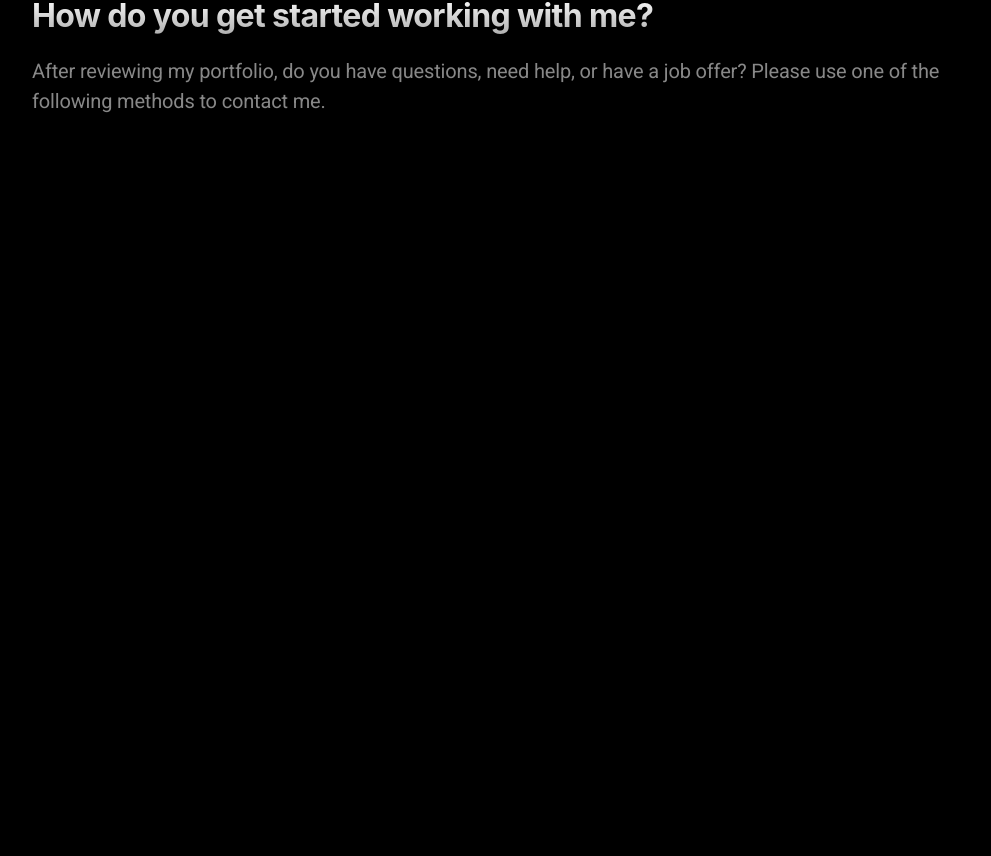
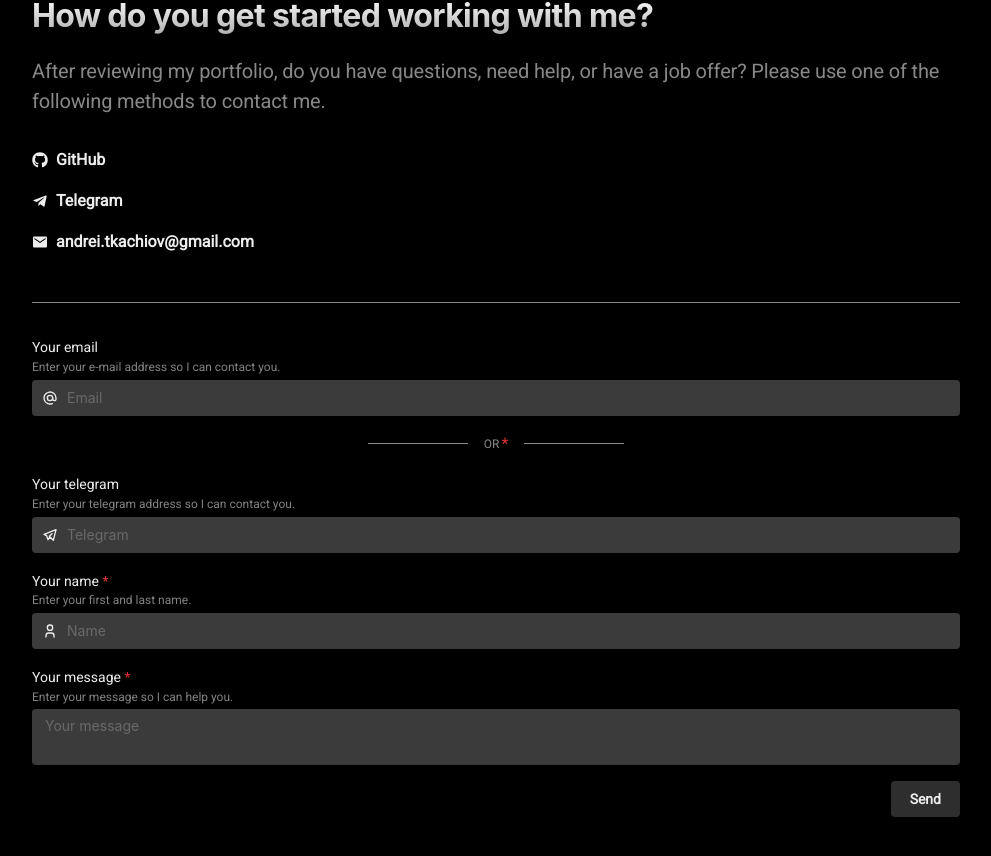
Before and after one commit to AndreiTka4iov/Andrei_Tka4iov_Web, a Next.js app: page / in a window 1280 px wide. Shown: the part 904-1760 px from the top of the page, without its empty margins (144-1135 px from the left). Before the commit the page ends 1062 px from the top, so only its background shows below. Built offline with nearby package versions, Linux system fonts and the light colour scheme.

Commit message:
feat: add get started block

```diff
--- a/src/components/GetStarted/index.tsx
+++ b/src/components/GetStarted/index.tsx
@@ -1,7 +1,70 @@
-import { Flex, Text, Title } from "@mantine/core";
+import { Button, Flex, Input, Text, Textarea, Title } from "@mantine/core";
 import styles from "./styles.module.css";
+import { BiLogoTelegram } from "react-icons/bi";
+import { IoMdMail } from "react-icons/io";
+import { FaGithub } from "react-icons/fa";
+import { useGetStarted } from "@/hooks/homePage/useGetStarted";
+import { FormEvent } from "react";
+import { contactApi } from "@/API/contact/route";
+import { notifications } from "@mantine/notifications";
+import { IconCheck, IconX } from "@tabler/icons-react";
+import { IconAt, IconBrandTelegram, IconUser } from "@tabler/icons-react";
 
 const GetStarted = () => {
+  const {
+    clearForm,
+
+    validateEmail,
+
+    isLoading,
+    setIsLoading,
+
+    emailValue,
+    setEmailValue,
+    telegramValue,
+    setTelegramValue,
+    nameValue,
+    setNameValue,
+    messageValue,
+    setMessageValue,
+  } = useGetStarted();
+
+  const sendContactInfo = async (e: FormEvent<HTMLFormElement>) => {
+    setIsLoading(true);
+    e.preventDefault();
+
+    if ((!emailValue && !telegramValue) || !nameValue || !messageValue) return;
+
+    try {
+      await contactApi({
+        email: emailValue,
+        telegram: telegramValue,
+        name: nameValue,
+        message: messageValue,
+      });
+
+      notifications.show({
+        title: "All good!",
+        message: "Your message has been successfully delivered.",
+        withCloseButton: true,
+        autoClose: 3000,
+        color: "teal",
+        icon: <IconCheck />,
+      });
+    } catch {
+      notifications.show({
+        title: "Error",
+        message: "An unforeseen error occurred. Try again later.",
+        withCloseButton: true,
+        autoClose: 3000,
+        color: "red",
+        icon: <IconX />,
+      });
+    } finally {
+      clearForm();
+      setIsLoading(false);
+    }
+  };
   return (
     <div className={styles.wrapper} id="wrapper">
       <Title className={styles.title}>
@@ -11,9 +74,97 @@ const GetStarted = () => {
         After reviewing my portfolio, do you have questions, need help, or have
         a job offer? Please use one of the following methods to contact me.
       </Text>
-      <Flex wrap={"wrap"} align={"center"} mt={32}>
+      <Flex mt={32} direction={"column"} gap={16} className={styles.linksBody}>
+        <a
+          href="https://github.com/AndreiTka4iov"
+          className={styles.linkButton}
+        >
+          <FaGithub /> GitHub
+        </a>
+        <a href="https://t.me/tcka4" className={styles.linkButton}>
+          <BiLogoTelegram className={styles.icon} /> Telegram
+        </a>
+        <a
+          href="mailto:andrei.tkachiov@gmail.com"
+          className={styles.linkButton}
+        >
+          <IoMdMail className={styles.icon} /> andrei.tkachiov@gmail.com
+        </a>
+      </Flex>
+      <form onSubmit={sendContactInfo} className={styles.form}>
+        <Input.Wrapper
+          label="Your email"
+          description="Enter your e-mail address so I can contact you."
+          error={!validateEmail && "Email is invalid"}
+          w={"100%"}
+        >
+          <Input
+            type="email"
+            placeholder="Email"
+            variant="filled"
+            leftSection={<IconAt size={16} />}
+            onChange={(e) => setEmailValue(e.currentTarget.value)}
+            value={emailValue}
+          />
+        </Input.Wrapper>
+        <span className={styles.orBlock}>
+          OR{" "}
+          <Text color="red" ml={2}>
+            *
+          </Text>
+        </span>
 
-      </Flex>
+        <Input.Wrapper
+          label="Your telegram"
+          description="Enter your telegram address so I can contact you."
+          w={"100%"}
+        >
+          <Input
+            placeholder="Telegram"
+            variant="filled"
+            leftSection={<IconBrandTelegram size={16} />}
+            onChange={(e) => setTelegramValue(e.currentTarget.value)}
+            value={telegramValue}
+          />
+        </Input.Wrapper>
+        <Input.Wrapper
+          label="Your name"
+          description="Enter your first and last name."
+          required
+          w={"100%"}
+        >
+          <Input
+            placeholder="Name"
+            variant="filled"
+            leftSection={<IconUser size={16} />}
+            onChange={(e) => setNameValue(e.currentTarget.value)}
+            value={nameValue}
+          />
+        </Input.Wrapper>
+        <Textarea
+          variant="filled"
+          label="Your message"
+          description="Enter your message so I can help you."
+          placeholder="Your message"
+          required
+          w={"100%"}
+          onChange={(e) => setMessageValue(e.target.value)}
+          value={messageValue}
+        />
+
+        <Button
+          type="submit"
+          variant="filled"
+          color="violet"
+          ml={'auto'}
+          loading={isLoading}
+          disabled={
+            (!telegramValue && !emailValue) || !nameValue || !messageValue
+          }
+        >
+          Send
+        </Button>
+      </form>
     </div>
   );
 };
--- a/src/components/GetStarted/styles.module.css
+++ b/src/components/GetStarted/styles.module.css
@@ -20,4 +20,56 @@
     letter-spacing: -0.01rem;
     color: rgb(136, 136, 136);
   }
+
+  .linksBody {
+    padding: 0;
+    width: 100%;
+
+    .linkButton {
+      display: flex;
+      align-items: center;
+      gap: 8px;
+      font-weight: 600;
+
+      &:hover {
+        color: #6350d8;
+
+        .icon {
+          fill: #6350d8;
+        }
+      }
+    }
+
+    &::after {
+      display: inline-block;
+      content: "";
+      border-top: 1px solid #888;
+      width: 100%;
+      margin-top: 32px;
+    }
+  }
+
+  .form {
+    display: flex;
+    flex-direction: column;
+    align-items: center;
+    gap: 16px;
+    padding: 32px 0;
+
+    .orBlock {
+      display: flex;
+      align-items: center;
+      color: #888;
+      font-size: 12px;
+
+      &::before,
+      &::after {
+        display: inline-block;
+        content: "";
+        border-top: 1px solid #888;
+        width: 100px;
+        margin: 0 16px;
+      }
+    }
+  }
 }
--- /dev/null
+++ b/src/hooks/homePage/useGetStarted.ts
@@ -0,0 +1,49 @@
+import { useDebouncedValue } from "@mantine/hooks";
+import { useMemo, useState } from "react";
+import { useAppDispatch } from "../redux";
+
+export const useGetStarted = () => {
+  const [isLoading, setIsLoading] = useState<boolean>(false);
+
+  const [nameValue, setNameValue] = useState<string>("");
+  const [emailValue, setEmailValue] = useState<string>("");
+  const [messageValue, setMessageValue] = useState<string>("");
+  const [telegramValue, setTelegramValue] = useState<string>("");
+
+  const [emailValueDebounce] = useDebouncedValue<string>(emailValue, 400);
+
+  const validateEmail = useMemo<boolean>(() => {
+    if (!emailValue) return true;
+
+    const validRegex =
+      /^[a-zA-Z0-9.!#$%&'*+/=?^_`{|}~-]+@[a-zA-Z0-9-]+(?:\.[a-zA-Z0-9-]+)*$/;
+
+    if (emailValueDebounce.match(validRegex)) return true;
+    else return false;
+  }, [emailValueDebounce]);
+
+  const clearForm = () => {
+    setNameValue("");
+    setEmailValue("");
+    setMessageValue("");
+    setTelegramValue("");
+  };
+
+  return {
+    clearForm,
+
+    validateEmail,
+
+    isLoading,
+    setIsLoading,
+
+    emailValue,
+    setEmailValue,
+    telegramValue,
+    setTelegramValue,
+    nameValue,
+    setNameValue,
+    messageValue,
+    setMessageValue,
+  };
+};
--- a/src/modals/ContactModals/index.tsx
+++ b/src/modals/ContactModals/index.tsx
@@ -15,7 +15,6 @@ import { FormEvent } from "react";
 import { notifications } from "@mantine/notifications";
 import { IconCheck, IconX } from "@tabler/icons-react";
 import { contactApi } from "@/API/contact/route";
-import { error } from "console";
 
 const ContactModal = () => {
   const {
```
